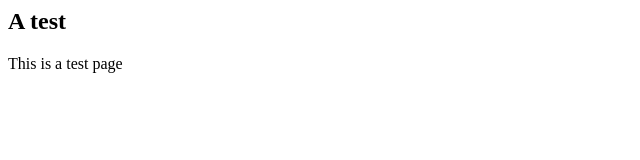
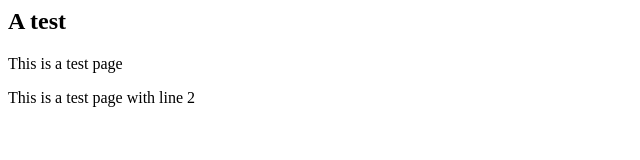
Before and after one commit to fisfat/circle-ci, a website: page index.html in a window 1280 px wide. Shown: the whole page, without its empty margins (0-640 px from the left). Drawn offline with Linux system fonts and the light colour scheme.

Commit message:
added all

```diff
--- a/index.html
+++ b/index.html
@@ -1,4 +1,5 @@
 <body>
-<h2>A test</h2>
-<p>This is a test page</p>
+    <h2>A test</h2>
+    <p>This is a test page</p>
+    <p>This is a test page with line 2</p>
 </body>
```
